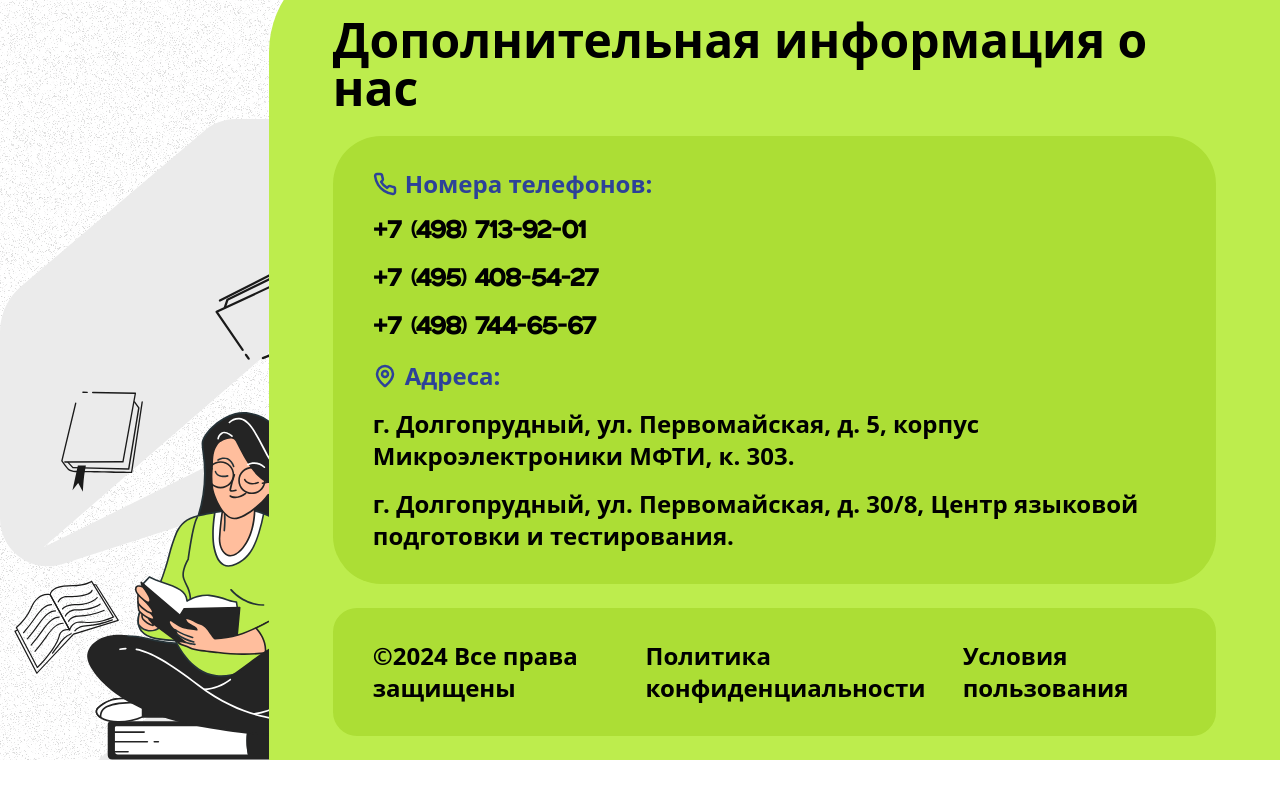
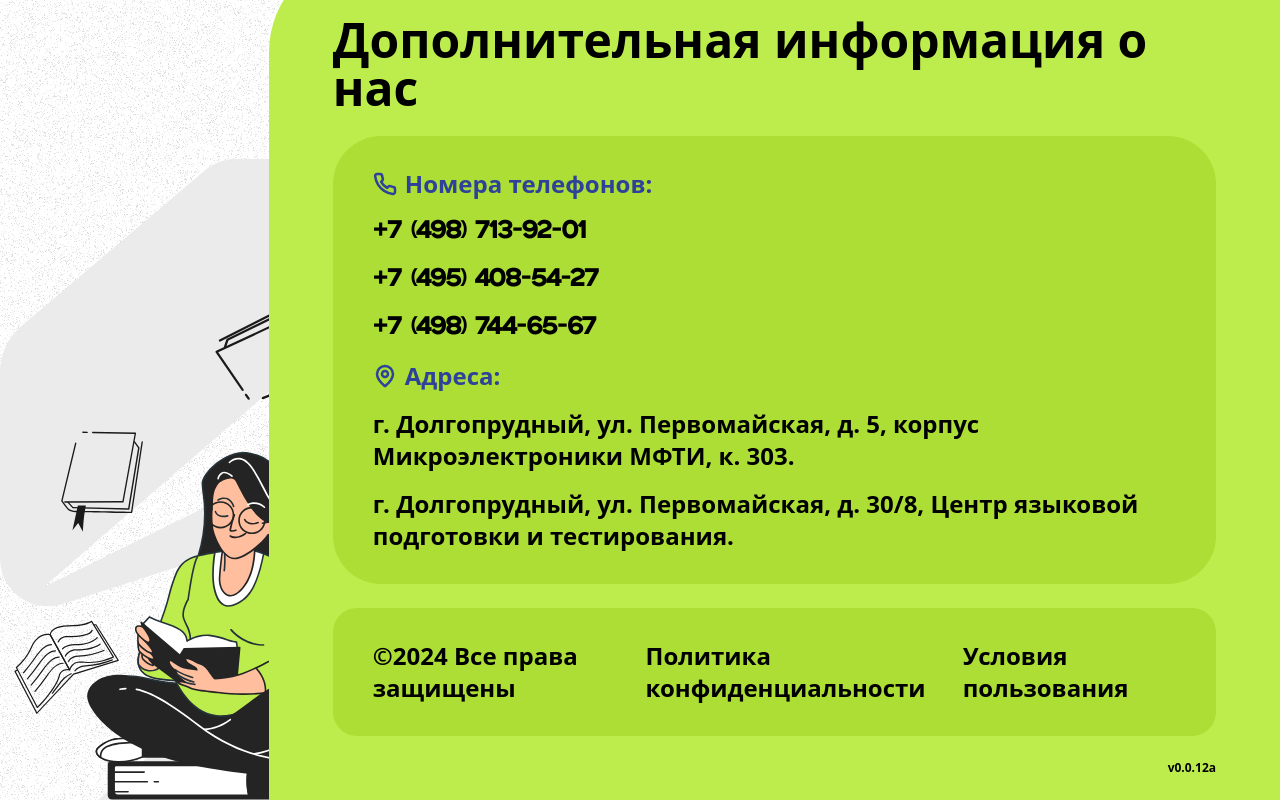
Before and after one commit to MXerFix/istok-test, a Next.js app: page / in a window 1280 px wide. Shown: the part 5276-6076 px from the top of the page. Before the commit the page ends 6036 px from the top, so only its background shows below. Built offline with nearby package versions, Linux system fonts and the light colour scheme.

Commit message:
UPDATE(0.0.12a): add versioning

```diff
--- a/src/shared/svg/FooterIll.tsx
+++ b/src/shared/svg/FooterIll.tsx
@@ -10,7 +10,7 @@ const FooterIll = () => {
         d='M0 213.108L0 399.203C0 431.821 31.7662 454.97 62.7855 444.957L480.876 309.984L98.0758 641L405.157 641C416.565 641 427.601 636.937 436.288 629.539L619.867 473.206C633.274 461.79 641 445.059 641 427.44V210.087C641 174.447 603.609 151.198 571.682 166.986L43.5343 428.168L537.419 0H235.806C224.421 0 213.405 4.04791 204.723 11.4194L21.1939 167.29C7.74989 178.708 0 195.461 0 213.108Z'
         fill='#EBEBEB'
       />
-      <g clip-path='url(#clip0_0_1)'>
+      <g clipPath='url(#clip0_0_1)'>
         <mask
           id='mask0_0_1'
           style={{
--- a/src/widgets/Footer/Footer.tsx
+++ b/src/widgets/Footer/Footer.tsx
@@ -51,6 +51,7 @@ const Footer = () => {
           <a>Политика конфиденциальности</a>
           <a>Условия пользования</a>
         </div>
+        <span className='text-xs font-semibold ml-auto'>v0.0.12a</span>
       </div>
     </footer>
   )
--- a/src/widgets/Question/Question.tsx
+++ b/src/widgets/Question/Question.tsx
@@ -86,8 +86,7 @@ const Question = ({ question, part, onAnswer }: QuestionProps) => {
             <div className='bg-primary-neutral w-full rounded-[48px] px-14 py-8 flex flex-col gap-4'>
               <div>
                 <audio
-                  key={part}
-                  controls>
+                  key={part} controls controlsList={'nodownload, noplaybackrate'}>
                   <source
                     src={`${window.location.origin}/${question.contents[0].url}`}
                     type='audio/mpeg'
```
